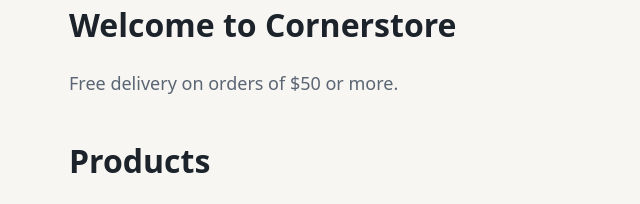
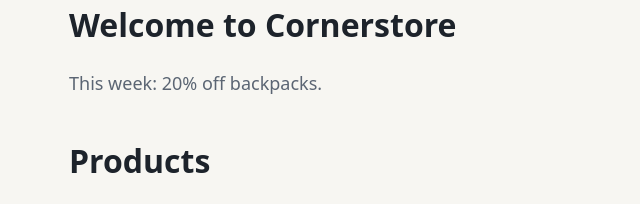
Before and after one commit to pyaredhiman88/cornerstore, a plain HTML site: page apps/web/index.html in a window 1280 px wide. Shown: the part 193-397 px from the top of the page, 45-685 px from the left. Drawn offline with Linux system fonts and the light colour scheme.

Commit message:
Add this week's offer

```diff
--- a/apps/web/index.html
+++ b/apps/web/index.html
@@ -19,7 +19,7 @@
     <main>
         <section class="hero">
             <h2>Welcome to Cornerstore</h2>
-            <p>Free delivery on orders of $50 or more.</p>
+            <p>This week: 20% off backpacks.</p>
         </section>
         <section class="shop">
             <div>
```
